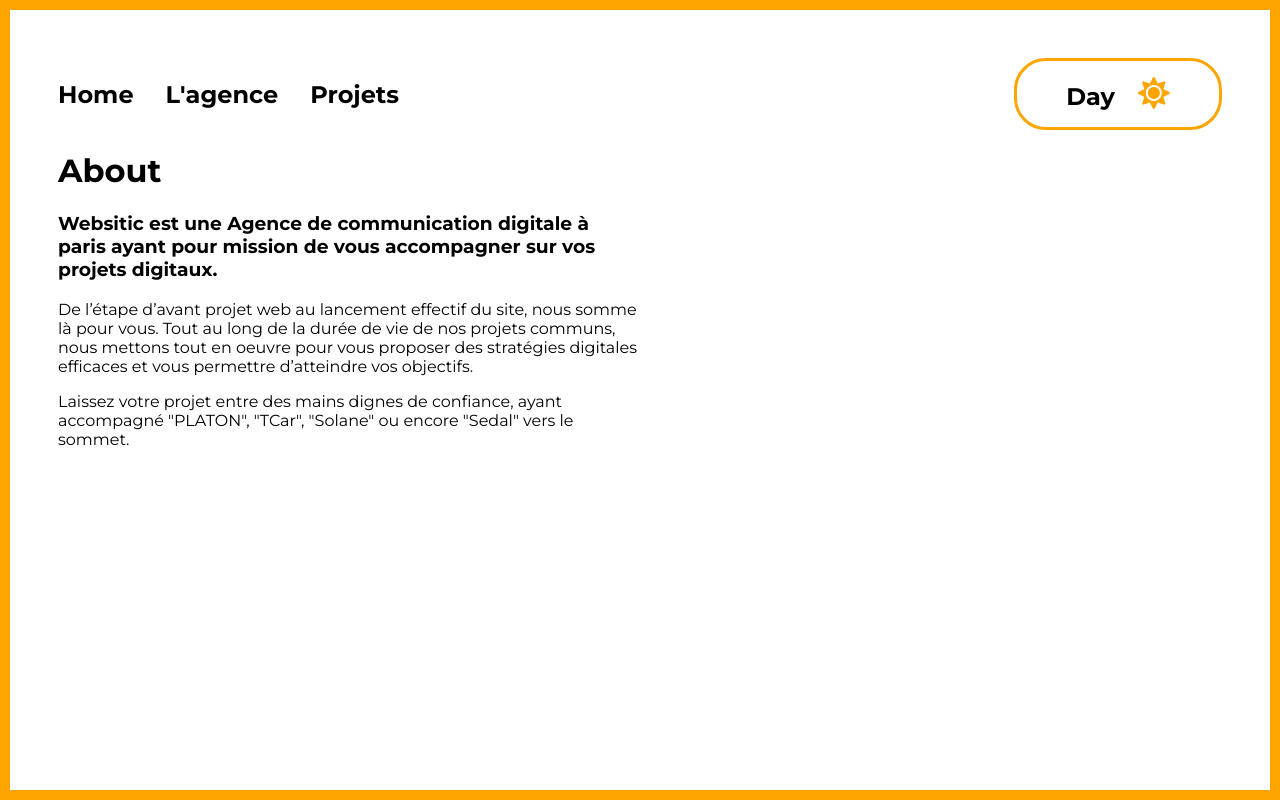
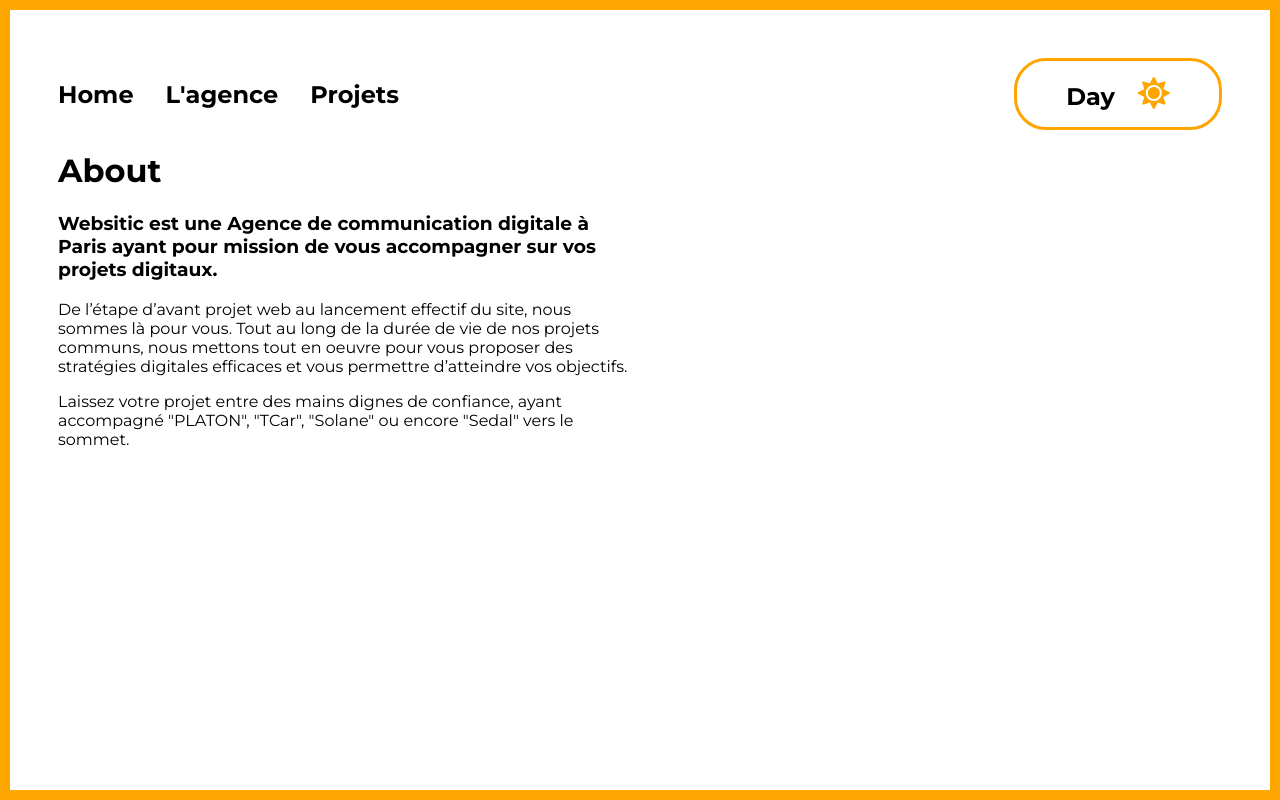
Before and after one commit to PierreNP/W6_App_Day_Light, a React (Create React App) app: page /about in a window 1280 px wide. Built offline with nearby package versions, Linux system fonts and the light colour scheme.

Commit message:
orthographe

```diff
--- a/src/pages/About/index.js
+++ b/src/pages/About/index.js
@@ -1,9 +1,9 @@
 import React from "react";
 import ReactMarkdown from "react-markdown";
 
-const markdown = `### Websitic est une Agence de communication digitale à paris ayant pour mission de vous accompagner sur vos projets digitaux.
+const markdown = `### Websitic est une Agence de communication digitale à Paris ayant pour mission de vous accompagner sur vos projets digitaux.
 
-De l’étape d’avant projet web au lancement effectif du site, nous somme là pour vous. Tout au long de la durée de vie de nos projets communs, nous mettons tout en oeuvre pour vous proposer des stratégies digitales efficaces et vous permettre d’atteindre vos objectifs.
+De l’étape d’avant projet web au lancement effectif du site, nous sommes là pour vous. Tout au long de la durée de vie de nos projets communs, nous mettons tout en oeuvre pour vous proposer des stratégies digitales efficaces et vous permettre d’atteindre vos objectifs.
 
 Laissez votre projet entre des mains dignes de confiance, ayant accompagné "PLATON", "TCar", "Solane" ou encore "Sedal" vers le sommet.`;
 
--- a/src/pages/Works/index.js
+++ b/src/pages/Works/index.js
@@ -9,7 +9,7 @@
 const Works = () => {
   const markdown = `### Au fil des années, nous avons pu accompagner les meilleurs.
 
-  Découvrez pas à pas comment nous avons été présent pour lancer vos marques préférées.`;
+  Découvrez pas à pas comment nous avons été présents pour lancer vos marques préférées.`;
 
   const [display, setDisplay] = useState("list");
 
```
Also changed, not shown: 1 other file (tests, documents, lock files or other folders).
